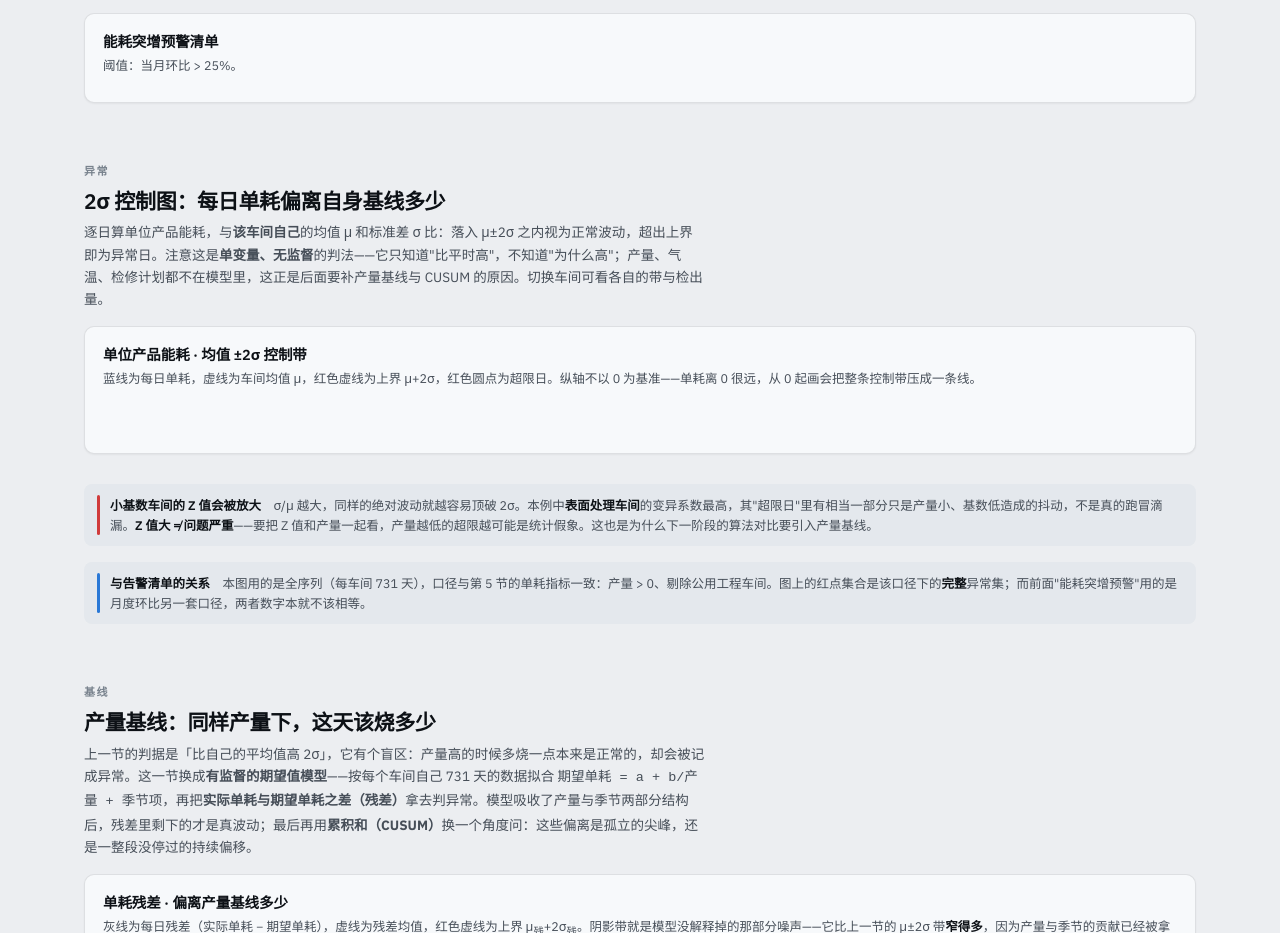
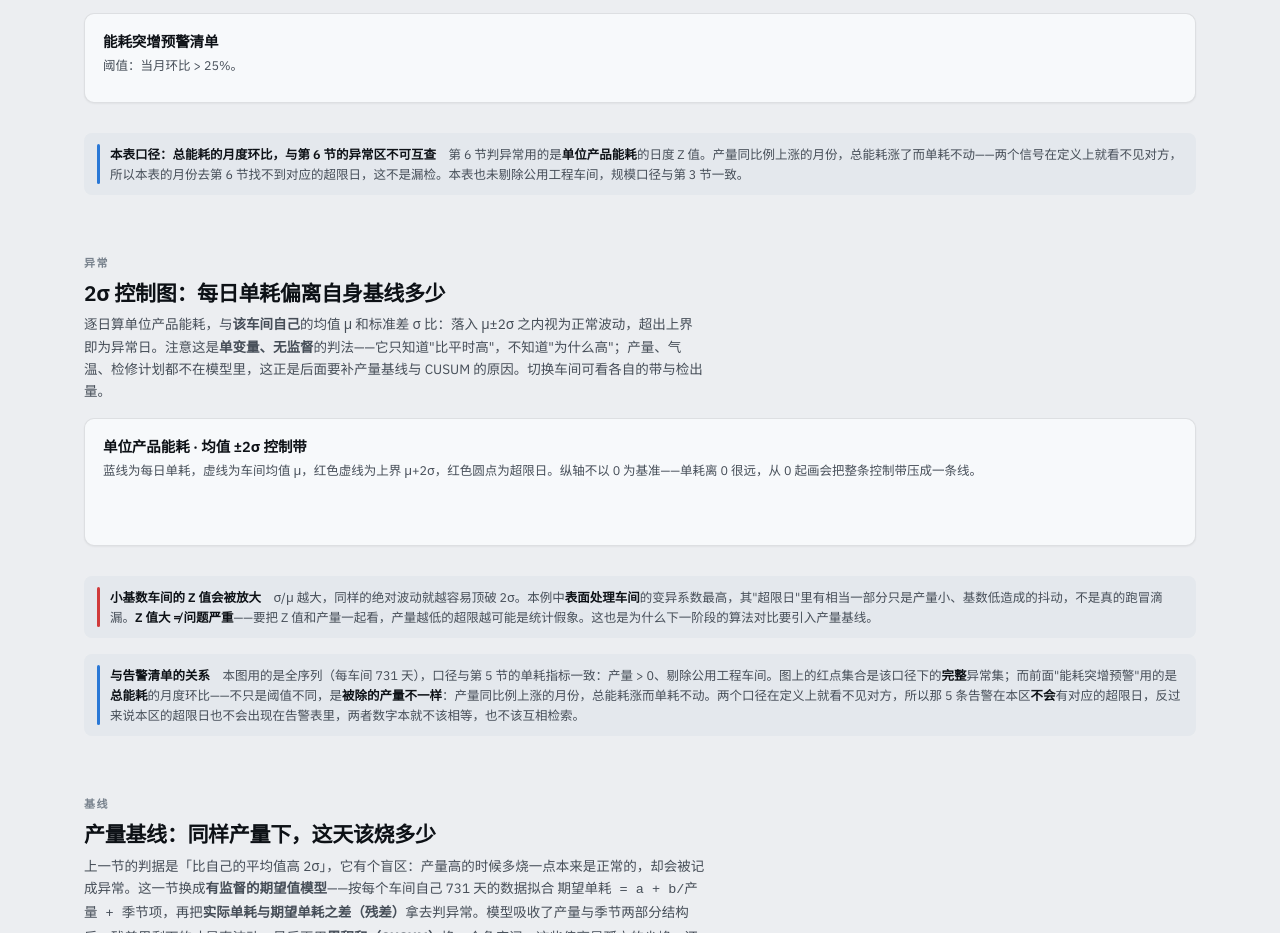
Before and after one commit to YZC0219/industrial_energy_analysis, a plain HTML site: page src/report_template.html in a window 1280 px wide. Shown: the part 2542-3475 px from the top of the page. Drawn offline with Linux system fonts and the light colour scheme.

Commit message:
docs: #16 告警区与异常区口径说明 —— 联动不成立, 改为就地讲清
原计划做"告警区 -> 对应异常日"的跳转, 核实后发现映射在定义上就是空的:
Q22 算环比用总能耗, Q24 算 Z 值用单位产品能耗。产量同比例上涨的月份,
总能耗涨而单耗不动, 5 条告警在其告警月内的 2σ 超限天数全部为 0。
两个信号不是阈值不同, 是被除的产量不一样, 结构上互相看不见。

所以不做跳转, 改为在告警表下方与第 6 节"与告警清单的关系"两处写明口径,
避免读者把"找不到对应超限日"读成漏检。

同时还原 id="alerts" 外层被误删的 .table-wrap —— 不还原的话窄屏告警表
会横向溢出整页。

已知遗留(另开): Q22 的口径构造在 docs/指标字典.md 里没有条目; 月长效应
(12 月环比高于 11 月, 疑为 31 vs 30 天) 未拆解, 未落任何文档。

```diff
--- a/src/report_template.html
+++ b/src/report_template.html
@@ -552,6 +552,9 @@ td:first-child{color:var(--ink)}
       </figcaption>
       <div class="table-wrap" id="alerts"></div>
     </figure>
+    <div class="note" style="margin-top:14px"><span class="mark"></span><div>
+      <b>本表口径：总能耗的<b>月度环比</b>，与第 6 节的异常区<b>不可互查</b></b>　第 6 节判异常用的是<b>单位产品能耗</b>的日度 Z 值。产量同比例上涨的月份，总能耗涨了而单耗不动——两个信号在定义上就看不见对方，所以本表的月份去第 6 节找不到对应的超限日，这不是漏检。本表也未剔除公用工程车间，规模口径与第 3 节一致。
+    </div></div>
   </section>
 
   <section class="sec">
@@ -578,7 +581,7 @@ td:first-child{color:var(--ink)}
         <b>小基数车间的 Z 值会被放大</b>　σ/μ 越大，同样的绝对波动就越容易顶破 2σ。本例中<b>表面处理车间</b>的变异系数最高，其"超限日"里有相当一部分只是产量小、基数低造成的抖动，不是真的跑冒滴漏。<b>Z 值大 ≠ 问题严重</b>——要把 Z 值和产量一起看，产量越低的超限越可能是统计假象。这也是为什么下一阶段的算法对比要引入产量基线。
       </div></div>
       <div class="note"><span class="mark"></span><div>
-        <b>与告警清单的关系</b>　本图用的是全序列（每车间 731 天），口径与第 5 节的单耗指标一致：产量 &gt; 0、剔除公用工程车间。图上的红点集合是该口径下的<b>完整</b>异常集；而前面"能耗突增预警"用的是月度环比另一套口径，两者数字本就不该相等。
+        <b>与告警清单的关系</b>　本图用的是全序列（每车间 731 天），口径与第 5 节的单耗指标一致：产量 &gt; 0、剔除公用工程车间。图上的红点集合是该口径下的<b>完整</b>异常集；而前面"能耗突增预警"用的是<b>总能耗</b>的月度环比——不只是阈值不同，是<b>被除的产量不一样</b>：产量同比例上涨的月份，总能耗涨而单耗不动。两个口径在定义上就看不见对方，所以那 5 条告警在本区<b>不会</b>有对应的超限日，反过来说本区的超限日也不会出现在告警表里，两者数字本就不该相等，也不该互相检索。
       </div></div>
     </div>
   </section>
```
